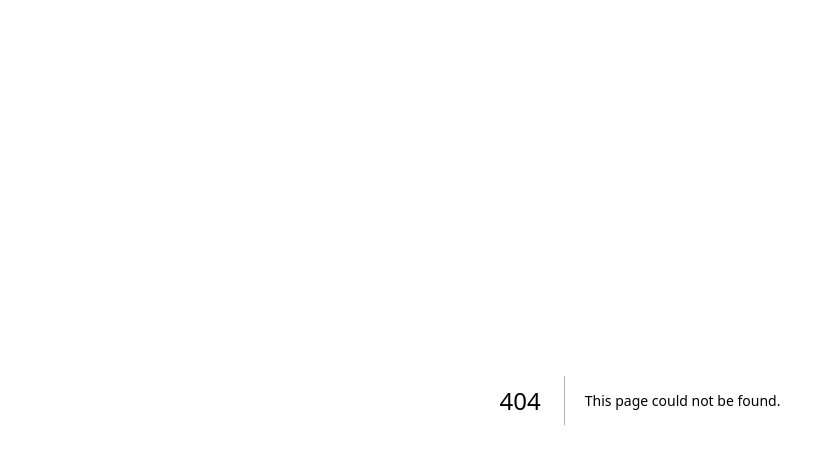
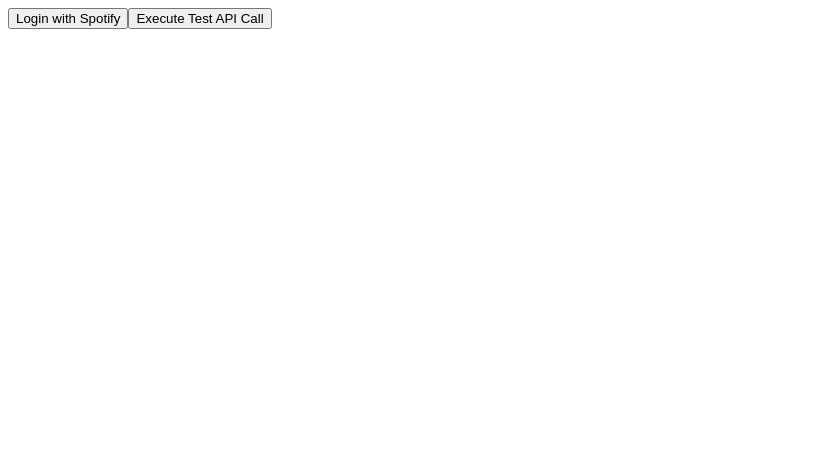
Before and after one commit to niickmerc/spotif-ai-cover-art, a Next.js app: page / in a window 1280 px wide. Before the commit this address had no page. Shown: the top 464 px of the page, without its empty margins (0-835 px from the left). Built offline with nearby package versions, Linux system fonts and the light colour scheme.

Commit message:
moved auth to react side

```diff
--- a/controllers/SpotifyController.js
+++ b/controllers/SpotifyController.js
@@ -4,7 +4,7 @@ var access_token;  // not sure that this is the right path forward. there should
 
 var client_id = '48707ed8c4ea4fc380bb8cbc121d1542';
 var client_secret = 'c5a64a68589c4da4846dca63d6c8f8f7';
-var redirect_uri = 'http://localhost:8888/callback';
+var redirect_uri = 'http://localhost:3000/'; // change to client-side correct?
 
 var stateKey = 'spotify_auth_state';
 
--- /dev/null
+++ b/pages/index.js
@@ -0,0 +1,59 @@
+import React from "react";
+import axios from "axios";
+
+
+var client_id = '48707ed8c4ea4fc380bb8cbc121d1542';
+var client_secret = 'c5a64a68589c4da4846dca63d6c8f8f7';
+const redirect_uri = 'http://localhost:3000/reactbase'; // Your redirect URI, make sure it matches the one registered with Spotify
+const scope = 'user-read-private user-read-email playlist-read-private'; // Requested permissions
+
+var stateKey = 'spotify_auth_state';
+
+
+export default function Login() {
+
+    // to authenticate account.
+    const authenticateAccount = async () => {
+        const state = generateRandomString(16);
+        localStorage.setItem(stateKey,state);
+        const url = `https://accounts.spotify.com/authorize?response_type=code&client_id=${client_id}&scope=${encodeURIComponent(scope)}&redirect_uri=${encodeURIComponent(redirect_uri)}&state=${state}`;
+        // const url = ('https://accounts.spotify.com/authorize?' +
+        //                 querystring.stringify({
+        //                 response_type: 'code',
+        //                 client_id: client_id,
+        //                 scope: scope,
+        //                 redirect_uri: redirect_uri,
+        //                 state: state
+        //                 }));
+        window.location.href = url;
+    }
+
+    const handleTestAPI = () => async () => {
+        try {
+            const response = await axios.get("http://localhost:8888/get_playlists");
+            console.log(response.data);
+        } catch (error) {
+            console.error("Error getting playlists");
+        }
+    }
+
+    const generateRandomString = (length) => {
+        const characters = 'abcdefghijklmnopqrstuvwxyzABCDEFGHIJKLMNOPQRSTUVWXYZ0123456789';
+        let result = '';
+        for (let i = 0; i < length; i++) {
+            result += characters.charAt(Math.floor(Math.random() * characters.length));
+        }
+        return result;
+    };
+
+    return (
+        <div>
+            <button onClick={authenticateAccount}>
+            Login with Spotify
+            </button>
+            <button onClick={handleTestAPI}>
+            Execute Test API Call
+            </button>
+        </div>
+    )
+}
--- a/pages/reactbase.js
+++ b/pages/reactbase.js
@@ -6,8 +6,9 @@ function PlayListViz(spotifyData) {
 
     const fetchPlaylists = async () => {
         try {
-            const response = await axios.get("http://localhost:8888//get_playlists");
-            // works but invalid access token currently when API called
+            // need to login first through index.html page.
+            const response = await axios.get("http://localhost:8888/get_playlists");
+            // works but invalid access token currently when API called.
             const data = response.data;
             console.log(data);
         } catch (error) {
@@ -18,6 +19,7 @@ function PlayListViz(spotifyData) {
     };
 
     return ( <div>
+
         {fetchPlaylists()}
         <SpotifAiTitle />
         <SpotifAiTable spotifyData={spotifyData} />
```
